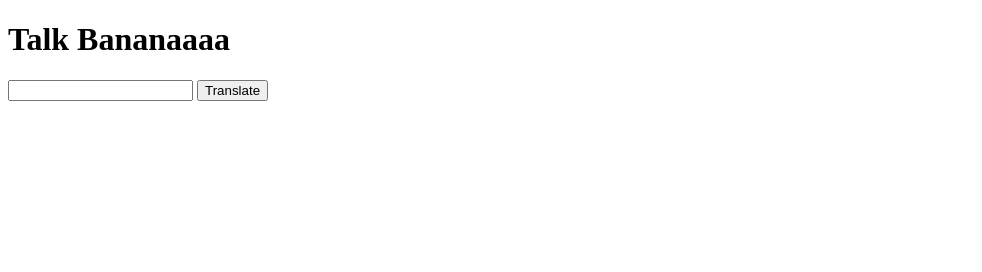
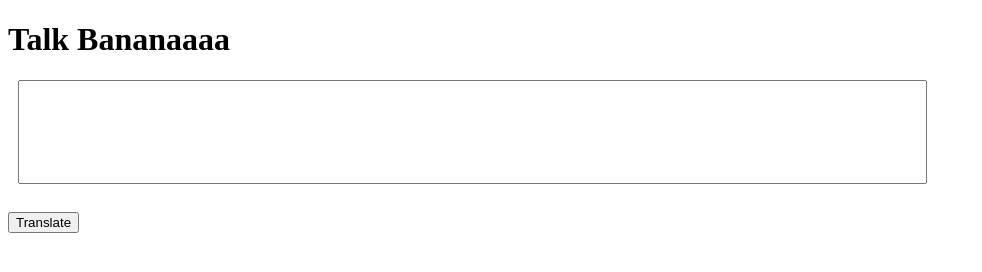
Before and after one commit to yash-ad/Neog.camp-BananaSpeak, a plain HTML site: page index.html in a window 1280 px wide. Shown: the whole page, without its empty margins (0-982 px from the left). Drawn offline with Linux system fonts and the light colour scheme.

Commit message:
Link to the stylesheet

```diff
--- a/index.html
+++ b/index.html
@@ -5,11 +5,12 @@
     <meta http-equiv="X-UA-Compatible" content="IE=edge">
     <meta name="viewport" content="width=device-width, initial-scale=1.0">
     <title>Banana-Speak</title>
-    <style src="./style.css"></style>
+    <link rel="stylesheet" href="./style.css">
 </head>
 <body>
     <h1>Talk Bananaaaa</h1>
-    <input>
+    <input class="textarea" type="text" placeholder="">
+    <br>
     <button  id ="Btn-translate"> Translate </button>
 
 
--- a/style.css
+++ b/style.css
@@ -0,0 +1,11 @@
+.textarea{
+    width: 70%;
+    display: block;
+    height: 10vh;
+    margin: 10px;
+    padding: 10px;
+
+
+
+
+}
```
